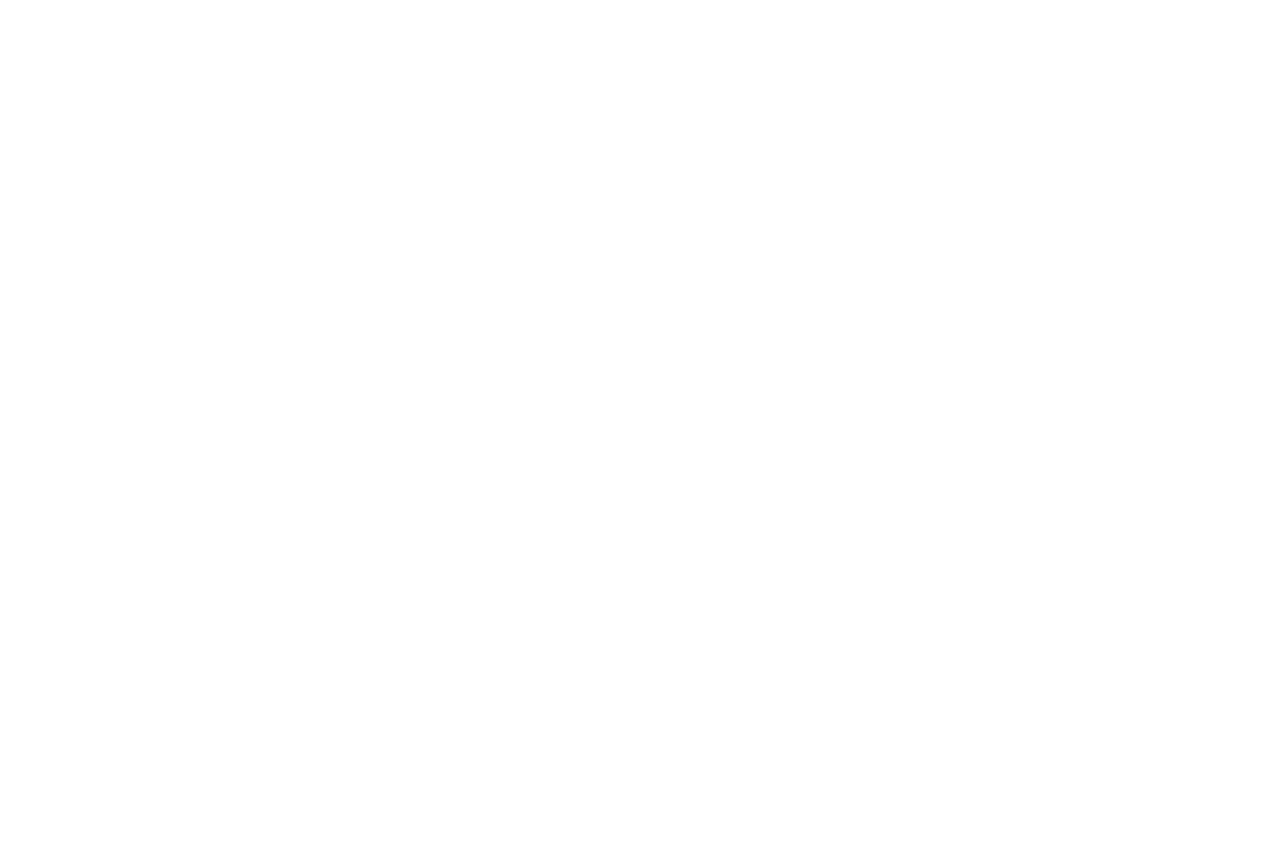
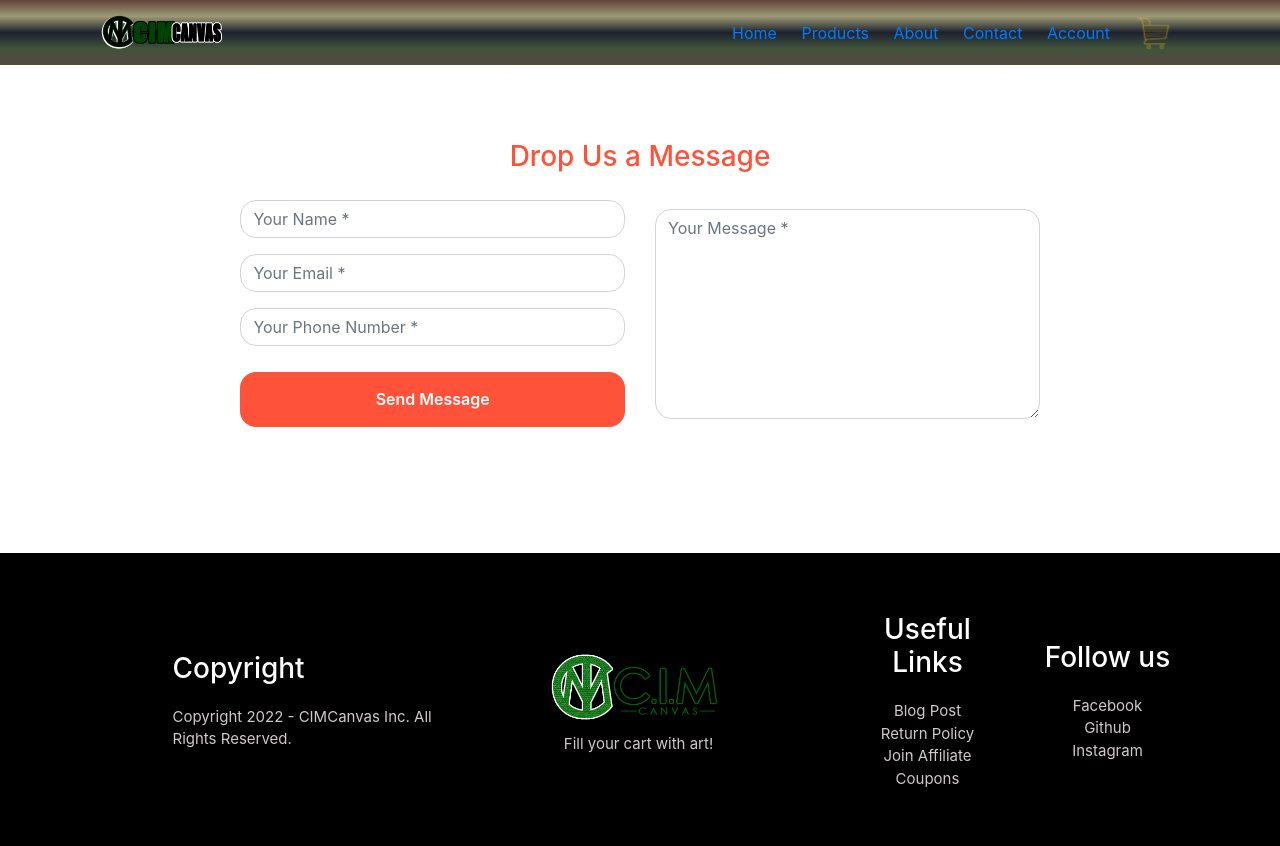
Before and after one commit to MarkBenedictMuyot/CIMCanvass, a Flask app: page /contact in a window 1280 px wide. Before the commit the page is empty. Before the commit the page ends 800 px from the top, so only its background shows below. Run offline with Flask 2, Linux system fonts and the light colour scheme; some libraries are stand-ins or nearby versions.

Commit message:
added contact  html/css -bootstrap

```diff
--- a/static/css/style.css
+++ b/static/css/style.css
@@ -500,3 +500,59 @@ form a {
     transform: translateX(100px);
     transition: transform 1s;
 }
+
+/*------------------------------------------------contact html--------------------------------------*/
+
+.contact-form {
+    background: #fff;
+    margin-top: 0;
+    margin-bottom: 0;
+    width: 70%;
+}
+
+.contact-form .form-control {
+    border-radius: 1rem;
+}
+
+.contact-image {
+    text-align: center;
+}
+
+.contact-form form {
+    padding: 14%;
+}
+
+.contact-form form .row {
+    margin-bottom: -7%;
+}
+
+.contact-form h3 {
+    margin-bottom: 2%;
+    margin-top: -10%;
+    text-align: center;
+    color: #ff523b;;
+}
+
+.contact-form .btnContact {
+    width: 100%;
+    border: none;
+    border-radius: 1rem;
+    padding:4%;
+    background: #ff523b;;
+    font-weight: 600;
+    color: #fff;
+    cursor: pointer;
+   justify-content: center;
+    padding-bottom: 40px;
+}
+
+.btnContactSubmit {
+    width: 50%;
+    border-radius: 1rem;
+    padding: 1.5%;
+
+    color: #fff;
+    background-color: #ff523b;;
+    border: none;
+    cursor: pointer;
+}
--- a/templates/contact.html
+++ b/templates/contact.html
@@ -0,0 +1,131 @@
+<!DOCTYPE html>
+
+<html lang="en">
+
+<head>
+    <title>All Products - CIM Canvass </title> {#  --- title changed---------------#}
+    <meta charset="UTF-8">
+    <meta name="viewport" content="width=device-width, initial-scale=1, shrink-to-fit=no">
+    <meta name="keywords" content="CIMCanvass project"/>
+    <meta name="description" content="A project for transactional web course"/>
+    <meta name="author" content="Chitao, Ibrahim, Mark"/>
+
+    {#------------------------------------- CSS------------------------------------------------------------------#}
+    <link rel="stylesheet" href="/static/css/style.css">
+    <link rel="stylesheet" href="/static/css/responsive.css">
+
+    {#---------------------------------------------------google font poppins-------------------------------------#}
+    <link href="https://fonts.googleapis.com/css2?family=Poppins:wght@300;400;500;600;700&display=swap"
+          rel="stylesheet">
+    <link rel="preconnect" href="https://fonts.googleapis.com">
+    <link rel="preconnect" href="https://fonts.gstatic.com" crossorigin>
+    {#----------------------------------font awesome cdn for icons------------------------------------------------#}
+    <script src="https://kit.fontawesome.com/bf1f11f504.js" crossorigin="anonymous"></script>
+    {#----------------------------------boostrap link contact form------------------------------------------------#}
+    <link href="//maxcdn.bootstrapcdn.com/bootstrap/4.1.1/css/bootstrap.min.css" rel="stylesheet" id="bootstrap-css">
+    <script src="//maxcdn.bootstrapcdn.com/bootstrap/4.1.1/js/bootstrap.min.js"></script>
+    <script src="//cdnjs.cloudflare.com/ajax/libs/jquery/3.2.1/jquery.min.js"></script>
+</head>
+
+
+<body>
+<div class="header">
+    <div class="container">
+        <div class="navbar">
+            <div class="logo">
+                <img src="/static/images/CIMlogo/CIMLogo.png" alt="CIM_LOGO" class="main-logo">
+            </div>
+            <nav>
+                <ul id="MenuItems">
+                    <li><a href="/">Home</a></li>
+                    <li><a href="{{ product }}">Products</a></li>
+                    <li><a href="{{ about }}">About</a></li>
+                    <li><a href="{{ contact }}">Contact</a></li>
+                    <li><a href="{{ account }}">Account</a></li>
+                </ul>
+            </nav>
+            <a href="{{ cart }}"><img src="/static/images/CIMlogo/cart.png" alt="cart" class="cart-icon"></a>
+            <img src="/static/images/CIMlogo/hamburgermenu.png" alt="hamburgermenu" class="menu-icon"
+                 onclick="menutoggle()">
+        </div>
+        {#------------block of codes removed here header pictures etc(header)#-------------------#}
+    </div>
+</div>
+
+{#------------------------------------boostrap html---------------------------------------------------------------#}
+<div class="container contact-form">
+    <form method="post">
+        <h3>Drop Us a Message</h3>
+        <div class="row">
+            <div class="col-md-6">
+                <div class="form-group">
+                    <input type="text" name="txtName" class="form-control" placeholder="Your Name *" value=""/>
+                </div>
+                <div class="form-group">
+                    <input type="text" name="txtEmail" class="form-control" placeholder="Your Email *" value=""/>
+                </div>
+                <div class="form-group">
+                    <input type="text" name="txtPhone" class="form-control" placeholder="Your Phone Number *" value=""/>
+                </div>
+                <div class="form-group">
+                    <input type="submit" name="btnSubmit" class="btnContact" value="Send Message"/>
+                </div>
+            </div>
+            <div class="col-md-6">
+                <div class="form-group">
+                    <textarea name="txtMsg" class="form-control" placeholder="Your Message *"
+                              style="width: 100%; height: 210px;"></textarea>
+                </div>
+            </div>
+        </div>
+    </form>
+</div>
+
+
+{#<-------------------------------------------footer---------------------------------------------------------------->#}
+<div class="footer">
+    <div class="container">
+        <div class="row">
+            <div class="footer-col-1">
+                <h3>Copyright</h3>
+                <p>Copyright 2022 - CIMCanvas Inc. All Rights Reserved.</p>
+            </div>
+            <div class="footer-col-2">
+                <img src="/static/images/CIMlogo/CIMlogo2.png" alt="mark">
+                <p>Fill your cart with art!</p>
+            </div>
+            <div class="footer-col-3">
+                <h3>Useful Links</h3>
+                <ul>
+                    <li>Blog Post</li>
+                    <li>Return Policy</li>
+                    <li>Join Affiliate</li>
+                    <li>Coupons</li>
+                </ul>
+            </div>
+            <div class="footer-col-4">
+                <h3>Follow us</h3>
+                <ul>
+                    <li>Facebook</li>
+                    <li>Github</li>
+                    <li>Instagram</li>
+                </ul>
+            </div>
+        </div>
+    </div>
+</div>
+{#-----------------------------js for toggle menu-------------------------------#}
+<script>
+    var MenuItems = document.getElementById("MenuItems");
+    MenuItems.style.maxHeight = "0px";
+
+    function menutoggle() {
+        if (MenuItems.style.maxHeight == "0px") {
+            MenuItems.style.maxHeight = "200px"
+        } else {
+            MenuItems.style.maxHeight = "0px"
+        }
+    }
+</script>
+</body>
+</html>
```
